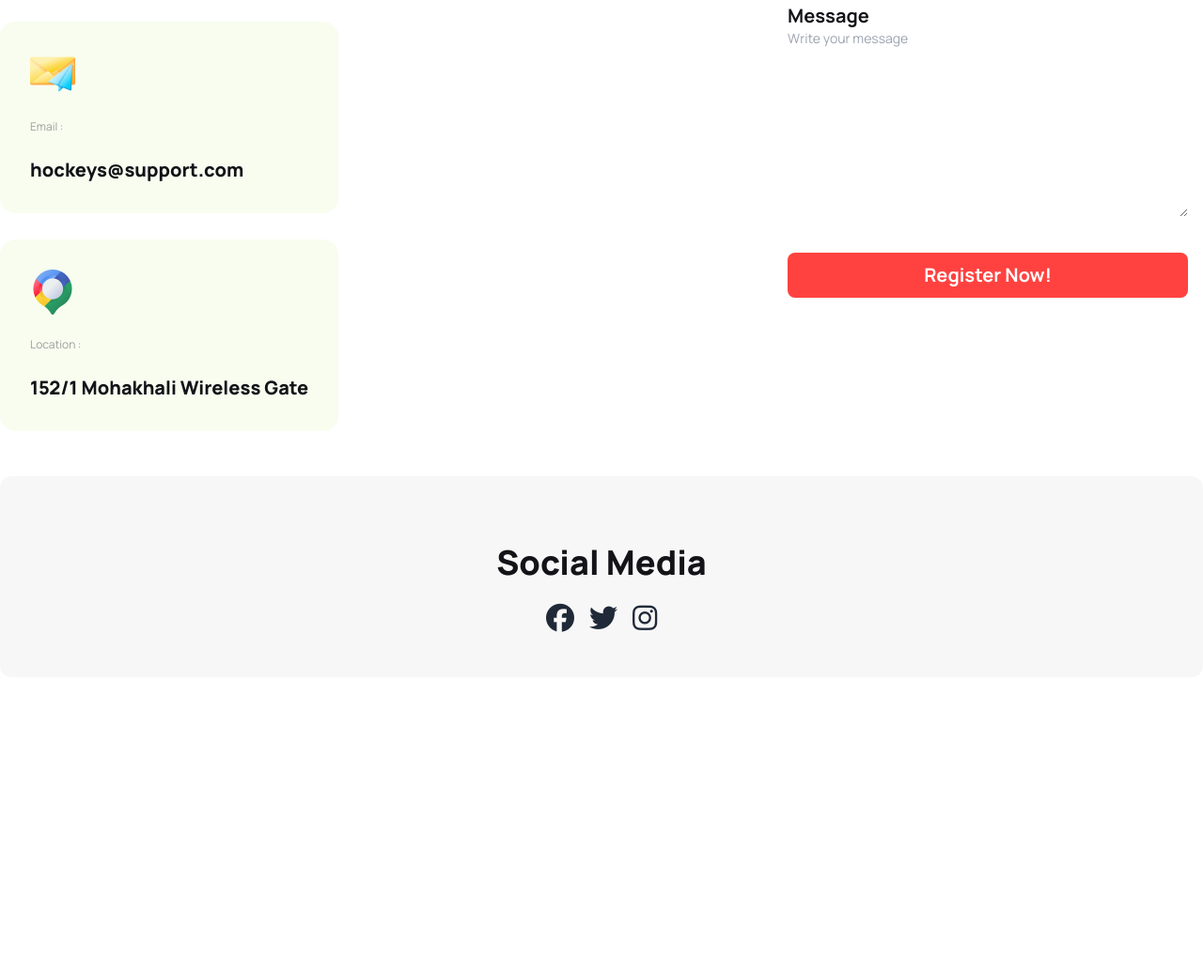
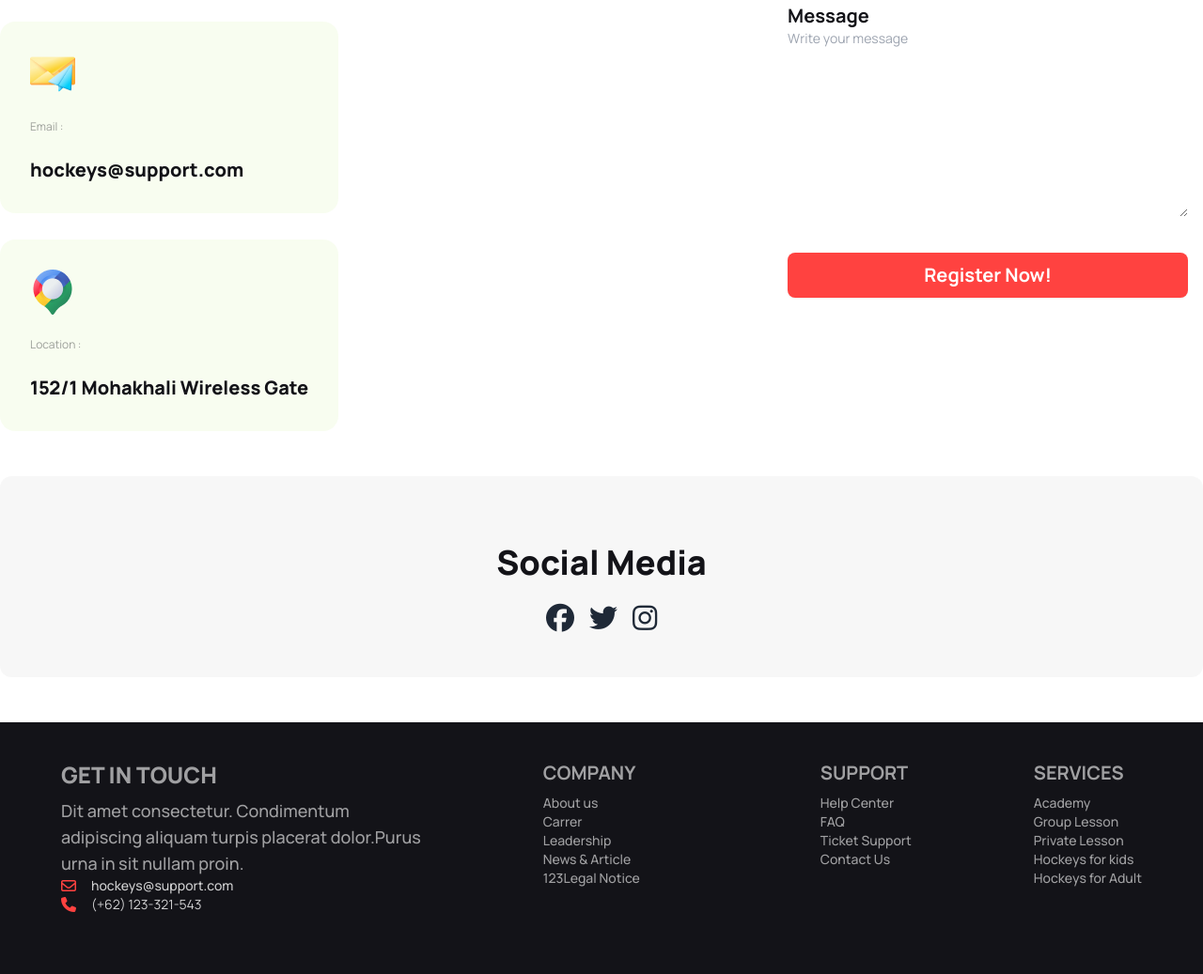
Before and after one commit to HaqueNaaz/Assignment3-Hockeys, a plain HTML site: page index.html in a window 1280 px wide. Shown: the part 4126-5163 px from the top of the page at 94% size. Before the commit the page ends 4895 px from the top, so only its background shows below. Drawn offline with nearby package versions, Linux system fonts and the light colour scheme.

Commit message:
added footer section

```diff
--- a/index.html
+++ b/index.html
@@ -142,7 +142,8 @@
                 </div>
                 <div class="space-y-3">
                     <h1 class="text-xl font-semibold">Prayer Facility</h1>
-                    <p class="font-normal py-6 text-base text-[#13131863]">Amet consectetur. Condimentum dignissim adipiscing
+                    <p class="font-normal py-6 text-base text-[#13131863]">Amet consectetur. Condimentum dignissim
+                        adipiscing
                         .</p>
                 </div>
             </div>
@@ -154,7 +155,8 @@
                 </div>
                 <div class="space-y-3 ">
                     <h1 class="text-xl font-semibold">Experienced Coach</h1>
-                    <p class="font-normal py-6 text-base	text-[#13131863]">Amet consectetur. Condimentum dignissim adipiscing
+                    <p class="font-normal py-6 text-base	text-[#13131863]">Amet consectetur. Condimentum dignissim
+                        adipiscing
                         .</p>
                 </div>
             </div>
@@ -536,5 +538,64 @@
     </section>
 
 </body>
+<section class="container mx-auto">
+    <footer class=" text-center bg-[#131318]">
+        <section class="flex justify-around flex-col md:flex-row lg:flex-row py-10  text-center">
+            <nav class="text-start">
+                <header class="footer-title text-[#FFFFFF] text-2xl font-extrabold">Get In Touch</header>
+                <p class="text-lg gap-4 font-medium text-[#FFFFFF99]">Dit amet consectetur. Condimentum
+                    <br>
+                    adipiscing aliquam turpis placerat dolor.Purus
+                    <br>
+                    urna in sit nullam proin.
+                </p>
+                <ol>
+                    <div class="flex gap-4 items-center">
+                        <i class="fa-regular fa-envelope text-[#FF4240] "></i>
+                        <p class="text-sm font-medium text-[#FFFFFFCC]">hockeys@support.com</p>
+                    </div>
+                    <div class="flex gap-4 text-center items-center">
+                        <i class="fa-solid fa-phone text-[#FF4240]"></i>
+                        <p class="text-sm text-[#FFFFFFCC]">(+62) 123-321-543</p>
+                    </div>
+
+                </ol>
+            </nav>
+            <nav class="flex justify-center gap-20 lg:gap-48">
+                <nav class="text-start">
+                    <header class="footer-title text-[#FFFFFF] text-xl font-bold">Company</header>
+                    <ol class="text-sm text-[#FFFFFF99] font-medium">
+                        <li><a href="">About us</a></li>
+                        <li><a href="">Carrer</a></li>
+                        <li><a href="">Leadership</a></li>
+                        <li><a href="">News & Article</a></li>
+                        <li><a href="">123</a>Legal Notice</li>
+                    </ol>
+                </nav>
+                <nav class="text-start">
+                    <header class="footer-title text-[#FFFFFF] text-xl font-bold">Support</header>
+                    <ol class="text-sm text-[#FFFFFF99] font-medium">
+                        <li><a href="">Help Center</a></li>
+                        <li><a href="">FAQ</a></li>
+                        <li><a href="">Ticket Support</a></li>
+                        <li><a href="">Contact Us</a></li>
+                    </ol>
+                </nav>
+            </nav>
+            <nav class="text-start">
+                <header class="footer-title text-[#FFFFFF] text-xl font-bold">Services</header>
+                <ol class="text-sm text-[#FFFFFF99] font-medium">
+                    <li><a href="">Academy</a></li>
+                    <li><a href="">Group Lesson</a></li>
+                    <li><a href="">Private Lesson</a></li>
+                    <li><a href="">Hockeys for kids</a></li>
+                    <li><a href="">Hockeys for Adult</a></li>
+                </ol>
+            </nav>
+        </section>
+
+    </footer>
+</section>
+
 
 </html>
```
